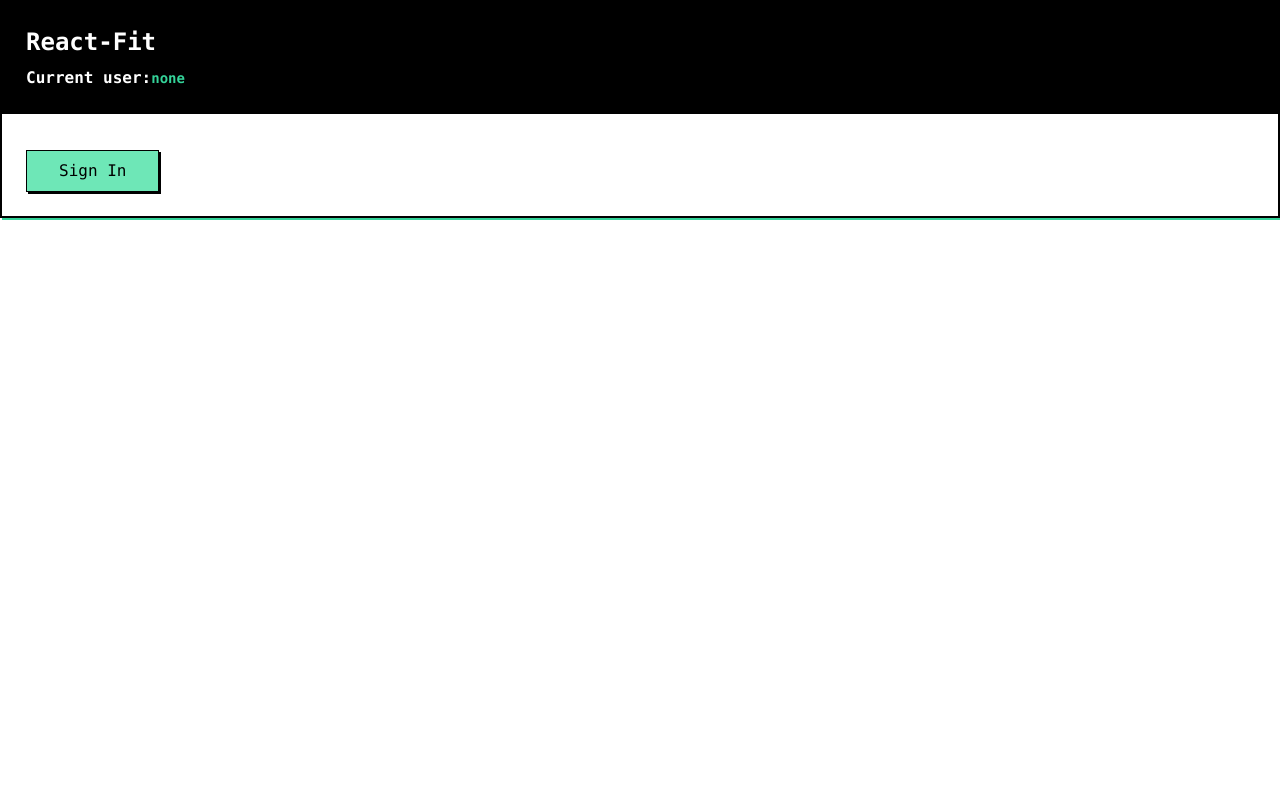
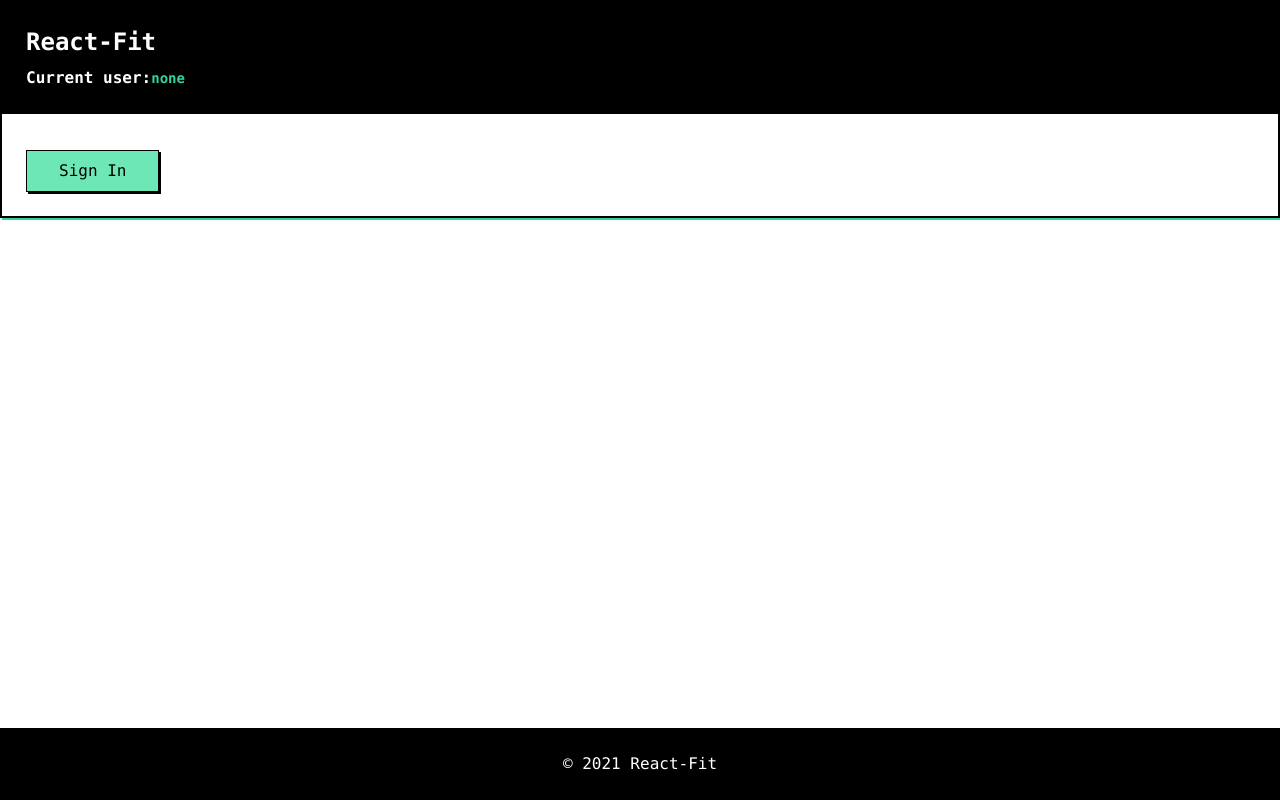
Before and after one commit to andrewgilliland/react-fit, a Next.js app: page / in a window 1280 px wide. Built offline with nearby package versions, Linux system fonts and the light colour scheme; no server answers.

Commit message:
adds layout component

```diff
--- /dev/null
+++ b/components/Footer.js
@@ -0,0 +1,7 @@
+export default function Footer() {
+  return (
+    <div className="bg-black p-6 flex justify-center align-center">
+      <div className="font-mono text-white">© {new Date().getFullYear()} React-Fit</div>
+    </div>
+  );
+}
--- /dev/null
+++ b/components/Layout.js
@@ -0,0 +1,10 @@
+import Footer from './Footer';
+
+export default function Layout({ children }) {
+  return (
+    <div className="flex flex-col min-h-screen">
+      <div className="flex flex-col flex-1">{children}</div>
+      <Footer />
+    </div>
+  );
+}
--- a/pages/_app.js
+++ b/pages/_app.js
@@ -1,11 +1,15 @@
+import 'tailwindcss/tailwind.css';
+
+import Layout from '@/components/Layout';
+import '@/styles/globals.css';
 import { AuthProvider } from '@/lib/auth';
-import '@/styles/globals.css';
-import "tailwindcss/tailwind.css";
 
 function MyApp({ Component, pageProps }) {
   return (
     <AuthProvider>
-      <Component {...pageProps} />
+      <Layout>
+        <Component {...pageProps} />
+      </Layout>
     </AuthProvider>
   );
 }
--- /dev/null
+++ b/pages/about.js
@@ -0,0 +1,16 @@
+import Head from 'next/head';
+
+export default function About() {
+  return (
+    <div>
+      <Head>
+        <title>About</title>
+      </Head>
+      <main>
+        <header>
+          <h1>A subscription designed for your fitness.</h1>
+        </header>
+      </main>
+    </div>
+  );
+}
--- a/pages/index.js
+++ b/pages/index.js
@@ -1,5 +1,4 @@
 import Head from 'next/head';
-// import styles from '../styles/Home.module.css';
 import { useAuth } from '@/lib/auth';
 
 export default function Home() {
```
